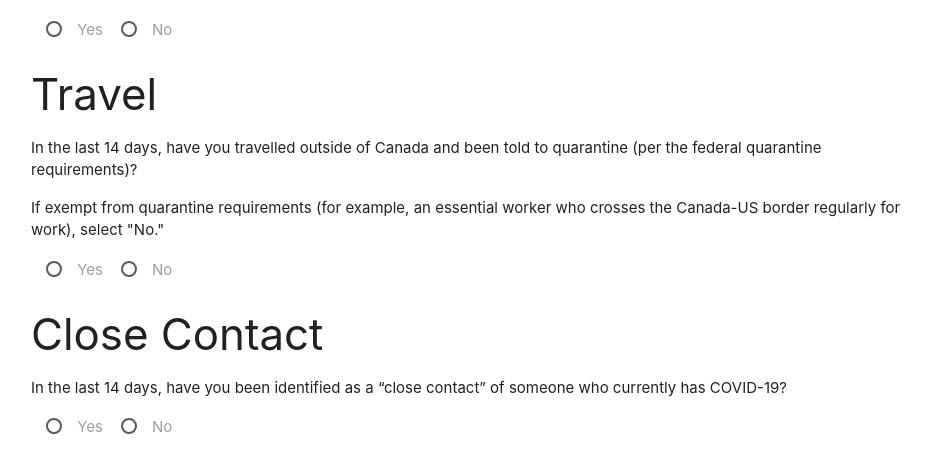
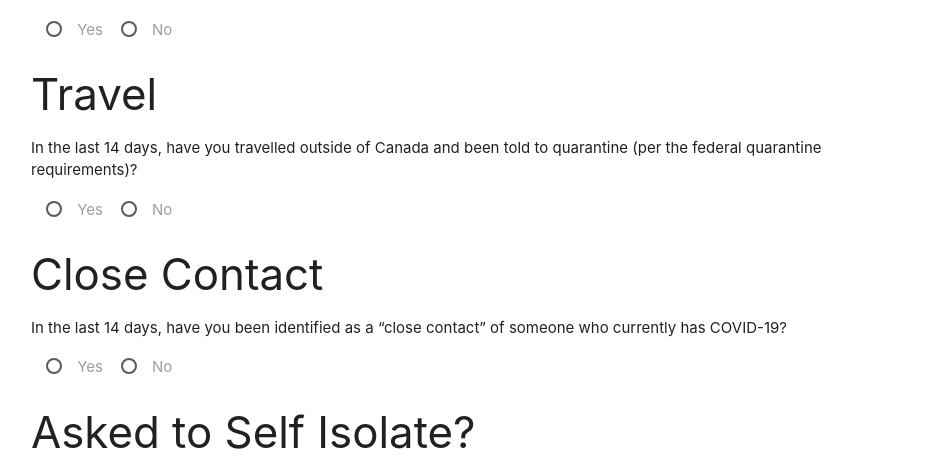
Before and after one commit to Riolku/covid-form, a Python web app: template covid_form/templates/form.html in a window 1280 px wide. Shown: the part 1435-1902 px from the top of the page, without its empty margins (161-1092 px from the left). Run offline with Jinja, Linux system fonts and the light colour scheme; the template is opened without the code that fills it, so the values that code supplies are empty.

Commit message:
delete old travel text

```diff
--- a/covid_form/templates/form.html
+++ b/covid_form/templates/form.html
@@ -157,10 +157,6 @@
           In the last 14 days, have you travelled outside of Canada and been told to quarantine (per the federal quarantine requirements)?
         </p>
 
-        <p>
-          If exempt from quarantine requirements (for  example, an essential worker who crosses the Canada-US border regularly for work), select "No."
-        </p>
-
         <div class="row">
           <label class="col s4 m2 l1">
             <input class="with-gap" name="travel" value="on" type="radio" required />
```
